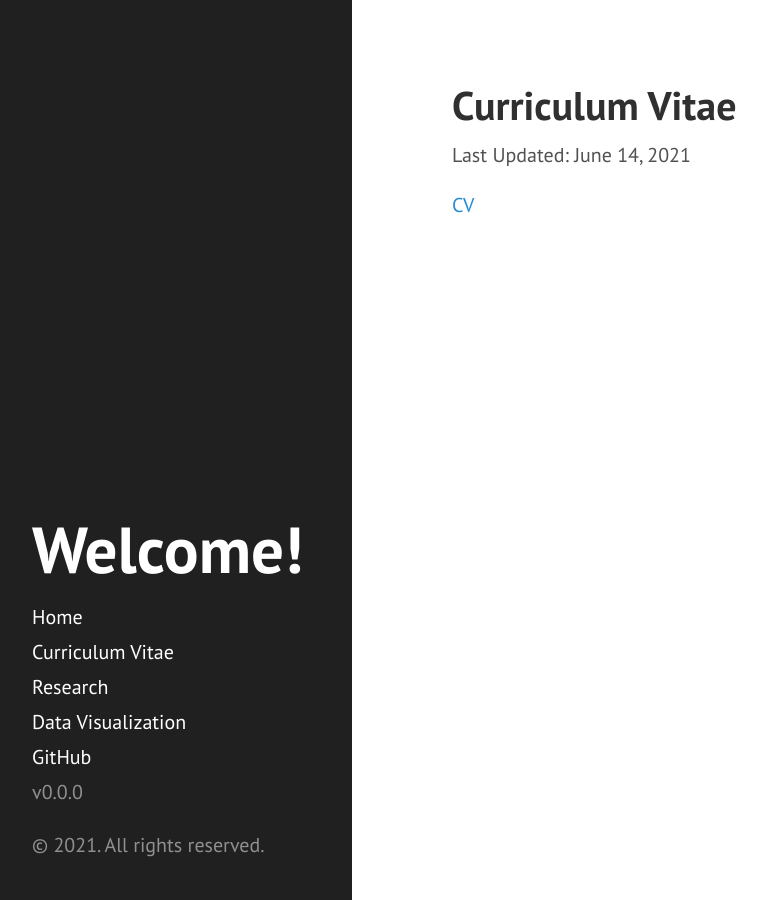
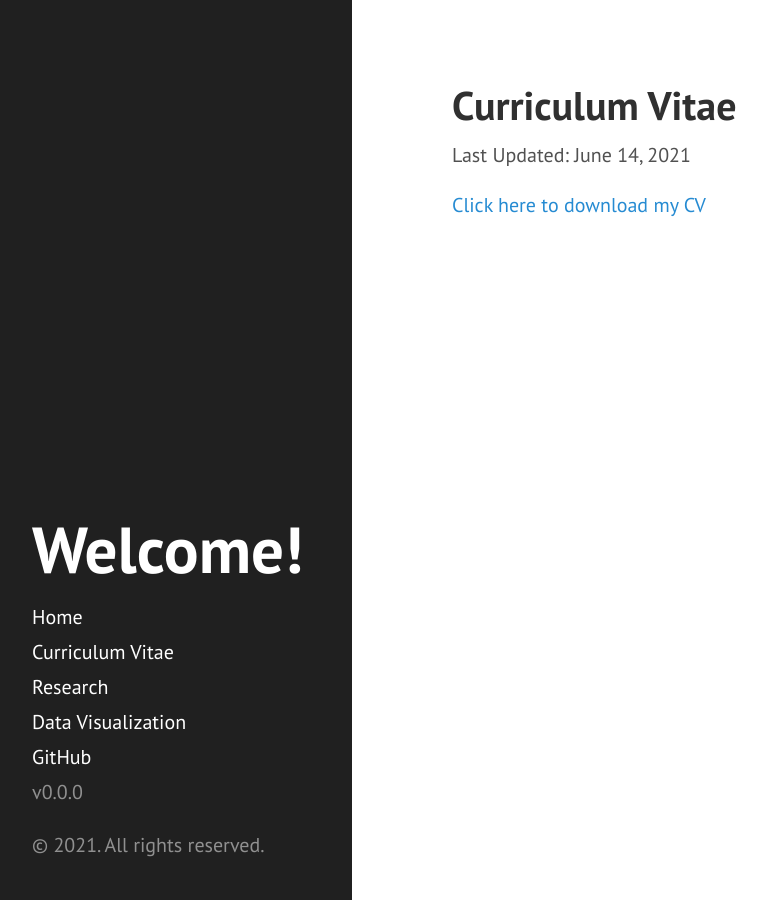
Before and after one commit to kcsadow/website, a Jekyll site: the page built from cv.md, in a window 1280 px wide. Shown: the whole page, without its empty margins (8-775 px from the left). Built offline with Jekyll 4.4.1, drawn with Linux system fonts in a browser that asks for light colours.

Commit message:
Update cv.md

```diff
--- a/cv.md
+++ b/cv.md
@@ -5,4 +5,4 @@ title: Curriculum Vitae
 
 Last Updated: June 14, 2021
 
-[CV](https://cfadmin.human.cornell.edu/FAR/uploads/webcv/ks2373_webcv_F7BEB205-F08E-410F-B69F-0EA0A202FF0F.pdf)
+[Click here to download my CV](https://cfadmin.human.cornell.edu/FAR/uploads/webcv/ks2373_webcv_F7BEB205-F08E-410F-B69F-0EA0A202FF0F.pdf)
```
